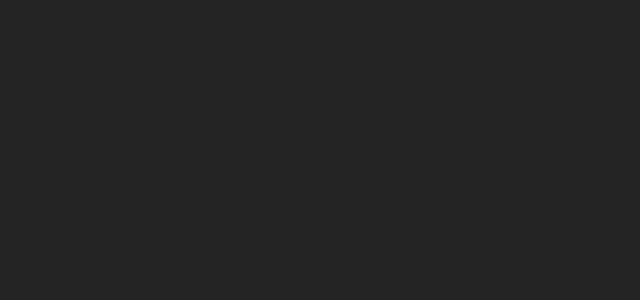
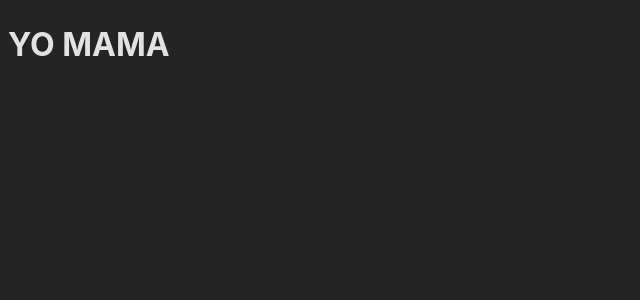
Before and after one commit to Daniel-GPR/dijkstra-react-exer, a React (Vite) app: page / in a window 1280 px wide. Shown: the top 300 px of the page, without its empty margins (0-640 px from the left). Built offline with nearby package versions, Linux system fonts and the light colour scheme.

Commit message:
compiled

```diff
--- a/src/App.tsx
+++ b/src/App.tsx
@@ -1,7 +1,9 @@
-import { Canvas } from "./components/Canvas";
-
 function App() {
-  return null;
+  return (
+    <div>
+      <h1>YO MAMA</h1>
+    </div>
+  );
 }
 
 export default App;
```
Also changed, not shown: 1 other file (tests, documents, lock files or other folders).
